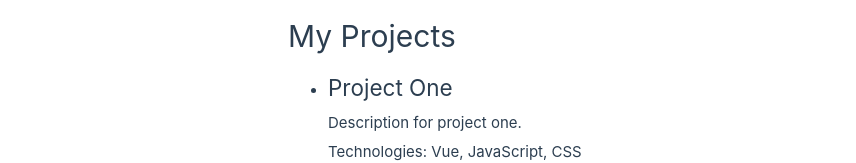
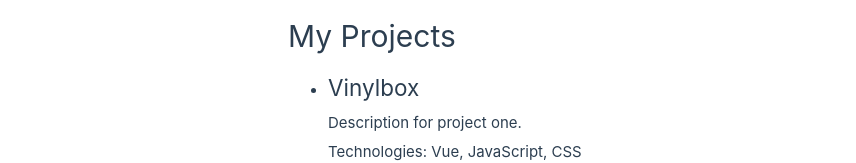
Before and after one commit to Meminn/Meminn.github.io, a Vue app in the folder my-portfolio/: page /projects in a window 1280 px wide. Shown: the part 320-483 px from the top of the page, without its empty margins (0-856 px from the left). Built offline with nearby package versions, Linux system fonts and the light colour scheme.

Commit message:
Rename project title from 'Project One' to 'Vinylbox'

```diff
--- a/my-portfolio/src/views/Projects.vue
+++ b/my-portfolio/src/views/Projects.vue
@@ -3,7 +3,7 @@ import { ref } from 'vue';
 
 const projects = ref([
   {
-    title: 'Project One',
+    title: 'Vinylbox',
     description: 'Description for project one.',
     technologies: ['Vue', 'JavaScript', 'CSS']
   },
```
